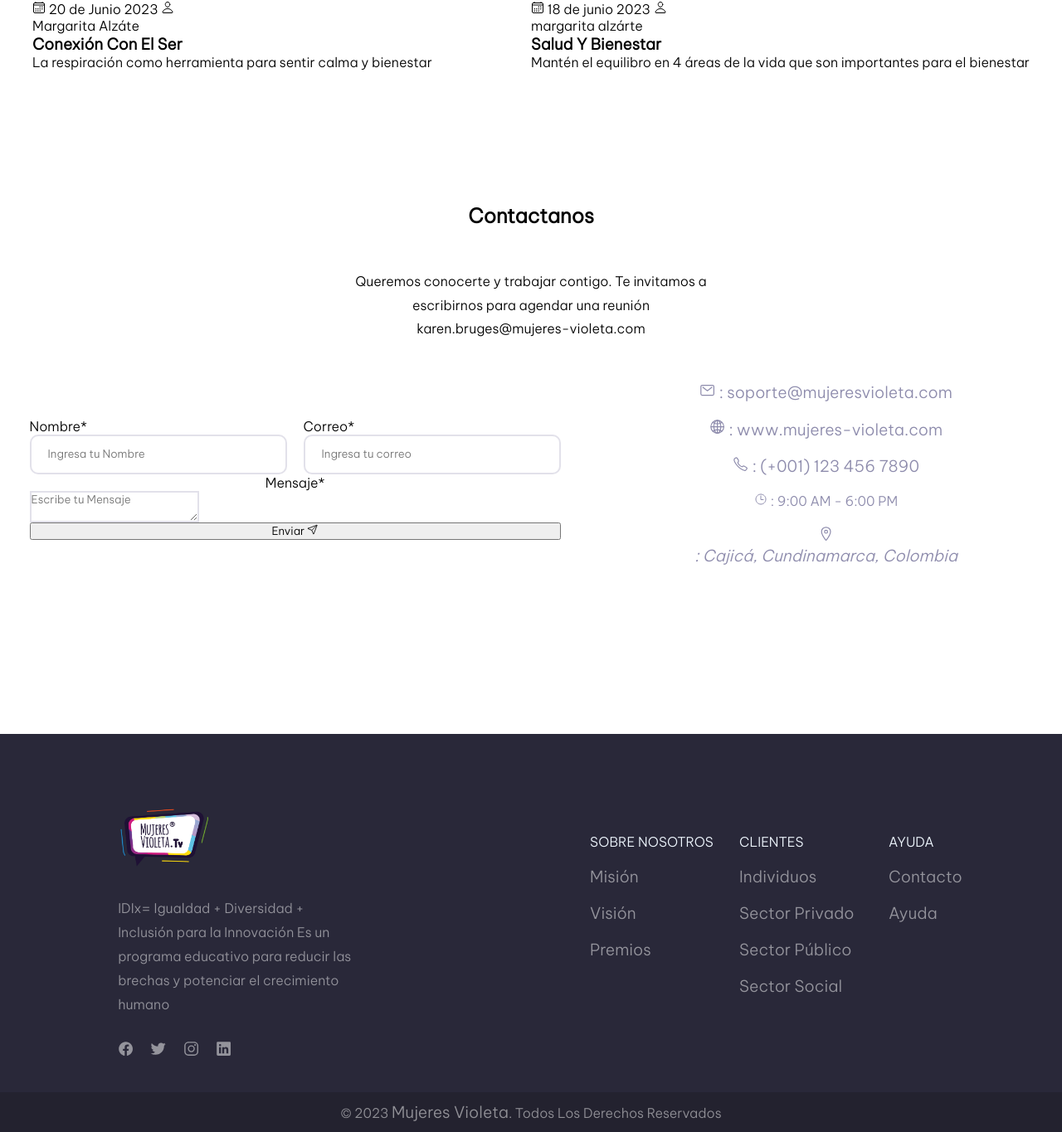
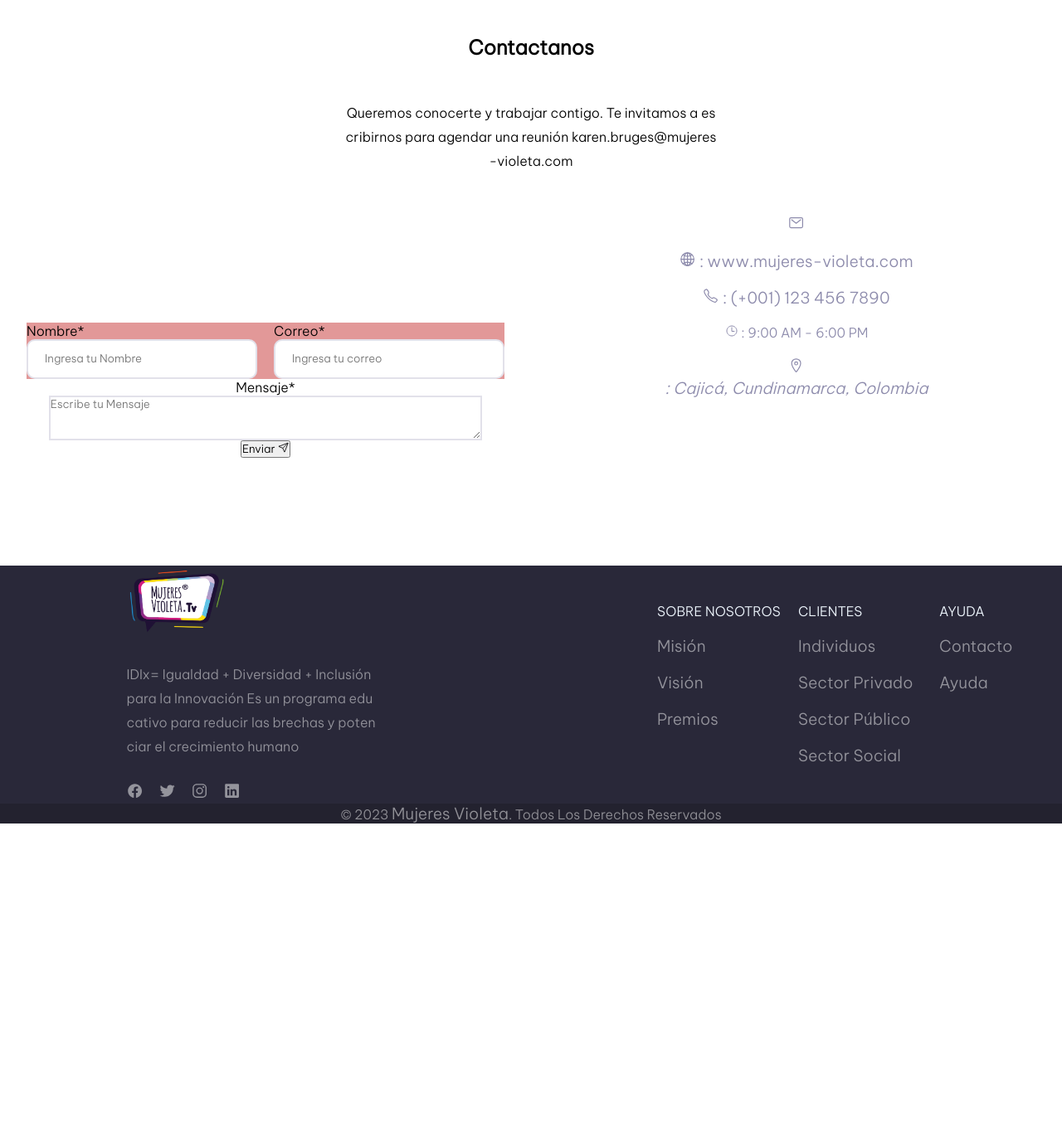
Before and after one commit to AlejandroCarpioH/mv_prototipo, a PHP site: page / in a window 1280 px wide. Shown: the part 1668-3033 px from the top of the page at 83% size. After the commit the page ends 2661 px from the top, so only its background shows below. Run offline with PHP 8.4, Linux system fonts and the light colour scheme.

Commit message:
agregando css responsive

```diff
--- a/css/contact.css
+++ b/css/contact.css
@@ -7,14 +7,18 @@
         line-height: 1.8;
     }
 }
+
+textarea{
+    position: relative;
+    min-width: 90%;
+    height: 50px;
+}
 .contact .contact-list{
     width: 100%;
     height: 100%;
     display: flex;
     flex-direction: column;
     gap: 20px;
-
-
 }
 .contact li,a{
     list-style: none;
@@ -36,32 +40,35 @@
     display: grid;
     width: 100%;
     height: 100%;
-    grid-template-columns: 1fr .8fr;
+    grid-template-columns: repeat(auto-fit, minmax(min(100%, 500px), 1fr));
 
     place-items: center;
 }
 .contact-form{
     /* background-color: rgb(63, 39, 7); */
-    position: relative;
+   /* background-color: blue; */
     width: 90%;
     height: 80%;
     display: flex;
     flex-direction: column;
+    justify-content: center;
+    align-items: center;
 }
 .wrapper-flex{
     width: 100%;
     display: grid;
+    background-color: rgb(226, 152, 152);
     column-gap: 20px;
     grid-template-columns: 1fr 1fr;
 }
+
 .wrapper-flex input{
     width: 100%;
     height: 3rem;
+    position: relative;
     border-radius: 10px;
-
     padding: 0;
     margin: 0;
-
     padding: 0px 20px;
     box-sizing: border-box;
 
@@ -80,5 +87,7 @@
     align-items: start;
 }
 .input-wrapper{
-    width: 100%;
+    position: relative;
+    width: 100%
+    /* background-color: rebeccapurple; */
 }
--- a/css/footer.css
+++ b/css/footer.css
@@ -3,7 +3,7 @@
 footer{
     position: relative;
     width: 100%;
-    height: 30rem;
+    /* height: 30rem; */
     background-color: rgb(41, 40, 57);
     & a,p{
         color: rgba(255, 255, 255, 0.5);
@@ -18,10 +18,10 @@ footer img{
     display: flex;
     justify-content: center;
     align-items: center;
-    position: absolute;
+    position: relative;
     bottom: 0%;
     width: 100%;
-    height: 10%;
+    /* height: 10%; */
     background-color: rgb(35, 34, 47);
 }
 .footer-top{
@@ -29,26 +29,33 @@ footer img{
 }
 .footer-top .container{
     display: grid;
-    height: 100%;
-    grid-template-columns: .8fr 1fr;
+    /* height: 100%; */
+    /* background-color: aqua; */
+    grid-template-columns: repeat(auto-fit, minmax(min(100%, 500px), 1fr));
+    gap: 60px;
 }
-.footer-brand{
+/* .footer-brand{
+    //width: 80%;
     position: relative;
     height: 100%;
-}
+} */
 
 footer .footer-brand-1{
     width: 50%;
     height: 100%;
     display: flex;
+    /* background-color: rgb(20, 43, 43); */
     gap: 30px;
     flex-direction: column;
     justify-content: center;
     align-items: center;
 }
 .footer-brand{
+    position: relative;
+    width: 100%;
     height: 100%;
     display: flex;
+    /* background-color: rgb(255, 0, 255); */
     justify-content: center;
     align-items: center;
 }
@@ -59,9 +66,12 @@ footer .footer-brand-1{
 }
 footer .footer-brand-2{
     width: 60%;
-    height: 50%;
-    gap: 30px;
-    display: flex;
+    display: grid;
+    grid-template-columns: 1fr 1fr 1fr;
+    gap: 20px;
+    /* height: 50%; */
+   /* background-color: blueviolet; */
+
 
 }
 
--- a/css/style.css
+++ b/css/style.css
@@ -4,6 +4,12 @@
     margin: 0;
     padding: 0;
     font-family: 'Be Vietnam Pro';
+}
+body{
+    width: 100%;
+}
+p{
+    word-break: break-all;
 }
 .nav-container{
     position: absolute;
@@ -244,101 +274,6 @@ main> article{
 
 /* footer */
 
-footer{
-    position: relative;
-    width: 100%;
-    height: 30rem;
-    background-color: rgb(41, 40, 57);
-    & a,p{
-        color: rgba(255, 255, 255, 0.5);
-    }
-}
-
-footer img{
-    width: 40%;
-}
-
-.footer-bottom{
-    display: flex;
-    justify-content: center;
-    align-items: center;
-    position: absolute;
-    bottom: 0%;
-    width: 100%;
-    height: 10%;
-    background-color: rgb(35, 34, 47);
-}
-.footer-top{
-    height: 100%;
-}
-.footer-top .container{
-    display: grid;
-    height: 100%;
-    grid-template-columns: .8fr 1fr;
-}
-.footer-brand{
-    position: relative;
-    height: 100%;
-}
-
-footer .footer-brand-1{
-    width: 50%;
-    height: 100%;
-    display: flex;
-    gap: 30px;
-    flex-direction: column;
-    justify-content: center;
-    align-items: center;
-}
-.footer-brand{
-    height: 100%;
-    display: flex;
-    justify-content: center;
-    align-items: center;
-}
-.footer-link-box{
-    display: flex;
-    justify-content: space-around;
-    align-items: center;
-}
-footer .footer-brand-2{
-    width: 60%;
-    height: 50%;
-    gap: 30px;
-    display: flex;
-
-}
-
-footer .social-list{
-    display: flex;
-    width: 100%;
-    gap: 20px;
-
-
-}
-
-footer li{
-    list-style: none;
-}
-
-.footer-text{
-    line-height: 1.8;
-}
-
-.footer-list{
-    height: 100%;
-    display: flex;
-    flex-direction: column;
-    gap: 20px;
-
-    & li{
-        width: 150px;
-    }
-}
-
-.footer-item-title{
-    color: aliceblue;
-}
 
 main{
     scroll-behavior: smooth;
--- a/index.php
+++ b/index.php
@@ -113,7 +113,7 @@
                         <li>
                             <div class="blog-card">
                                 <figure class="blog-banner">
-                                    <iframe width="540" height="303" src="https://player.vimeo.com/video/808132939?color&autopause=0&loop=0&muted=0&title=1&portrait=1&byline=1#t=" title="Discapacidad y brechas de género en IDI de Mujeres Violeta TV" frameborder="0" allow="accelerometer; autoplay; clipboard-write; encrypted-media; gyroscope; picture-in-picture; web-share" allowfullscreen></iframe>
+                                    <iframe width="90%" height="auto" src="https://player.vimeo.com/video/808132939?color&autopause=0&loop=0&muted=0&title=1&portrait=1&byline=1#t=" title="Discapacidad y brechas de género en IDI de Mujeres Violeta TV" frameborder="0" allow="accelerometer; autoplay; clipboard-write; encrypted-media; gyroscope; picture-in-picture; web-share" allowfullscreen></iframe>
 
                                 </figure>
 
@@ -147,7 +147,7 @@
 
                                 <figure class="blog-banner">
 
-                                    <iframe width="540" height="303" src="https://player.vimeo.com/video/812629717?color&autopause=0&loop=0&muted=0&title=1&portrait=1&byline=1#t=" title="Discapacidad y brechas de género en IDI de Mujeres Violeta TV" frameborder="0" allow="accelerometer; autoplay; clipboard-write; encrypted-media; gyroscope; picture-in-picture; web-share" allowfullscreen></iframe>
+                                    <iframe width="90%" height="auto" src="https://player.vimeo.com/video/812629717?color&autopause=0&loop=0&muted=0&title=1&portrait=1&byline=1#t=" title="Discapacidad y brechas de género en IDI de Mujeres Violeta TV" frameborder="0" allow="accelerometer; autoplay; clipboard-write; encrypted-media; gyroscope; picture-in-picture; web-share" allowfullscreen></iframe>
 
                                 </figure>
 
@@ -176,9 +176,6 @@
 
                             </div>
                         </li>
-
-
-
                     </ul>
 
                 </div>
@@ -240,7 +237,7 @@
                                 <a href="mailto:soporte@mujeresvioleta.com" class="contact-link">
                                     <ion-icon name="mail-outline"></ion-icon>
 
-                                    <span>: soporte@mujeresvioleta.com</span>
+                                    <!-- <span>: soporte@mujeresvioleta.com</span> -->
                                 </a>
                             </li>
 
```
Also changed, not shown: other parts of css/style.css (+30 -6 lines).
